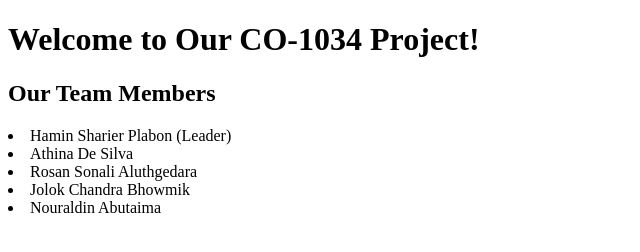
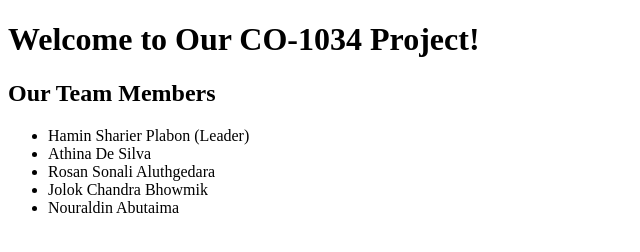
Before and after one commit to JCBhowmik/CO-1034-Shared-Projects-, a website: page index.html in a window 1280 px wide. Shown: the whole page, without its empty margins (0-640 px from the left). Drawn offline with Linux system fonts and the light colour scheme.

```diff
--- a/index.html
+++ b/index.html
@@ -10,12 +10,12 @@
 <h1>Welcome to Our CO-1034 Project!</h1>
 
 <h2>Our Team Members</h2>
-<ull>
+<ul>
     <li>Hamin Sharier Plabon (Leader)</li>
     <li>Athina De Silva</li>
     <li>Rosan Sonali Aluthgedara</li>
     <li>Jolok Chandra Bhowmik</li>
     <li> Nouraldin Abutaima </li>
-</ull>
+</ul>
 </body>
 </html>
```
